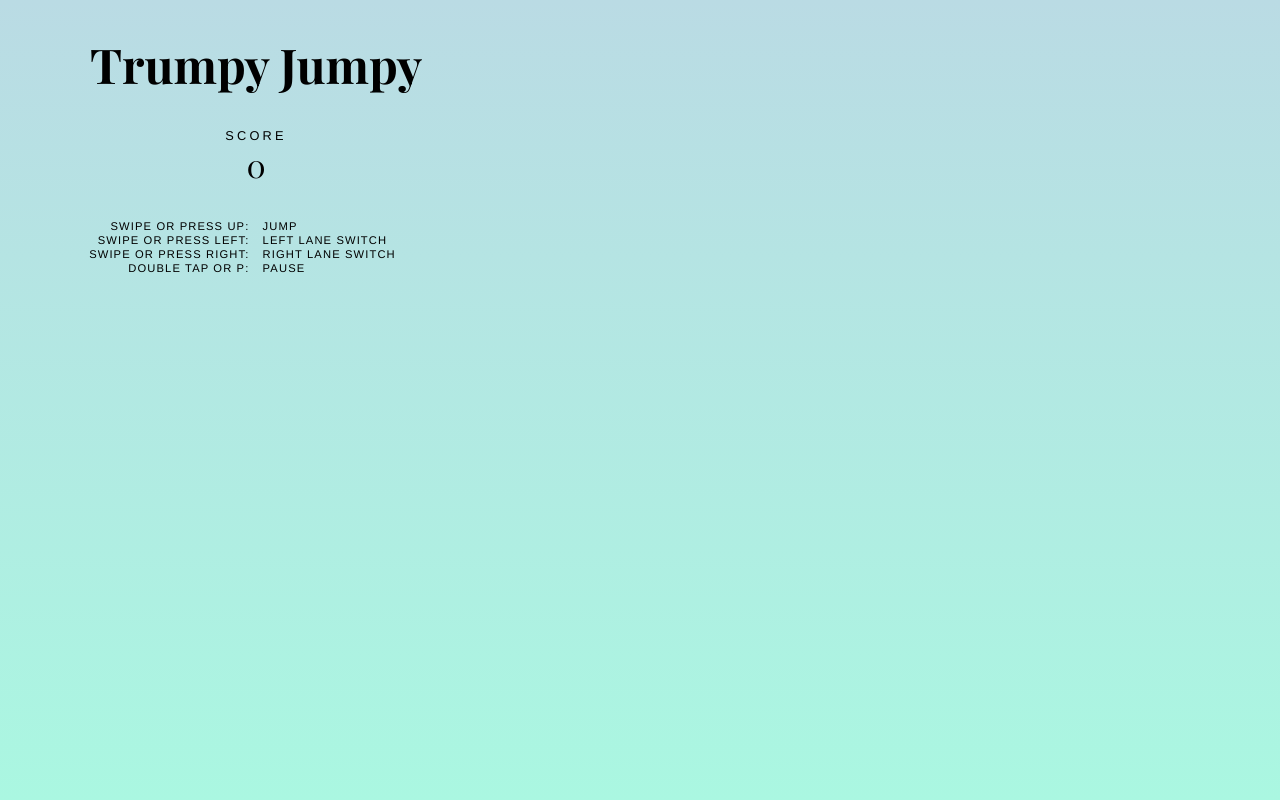
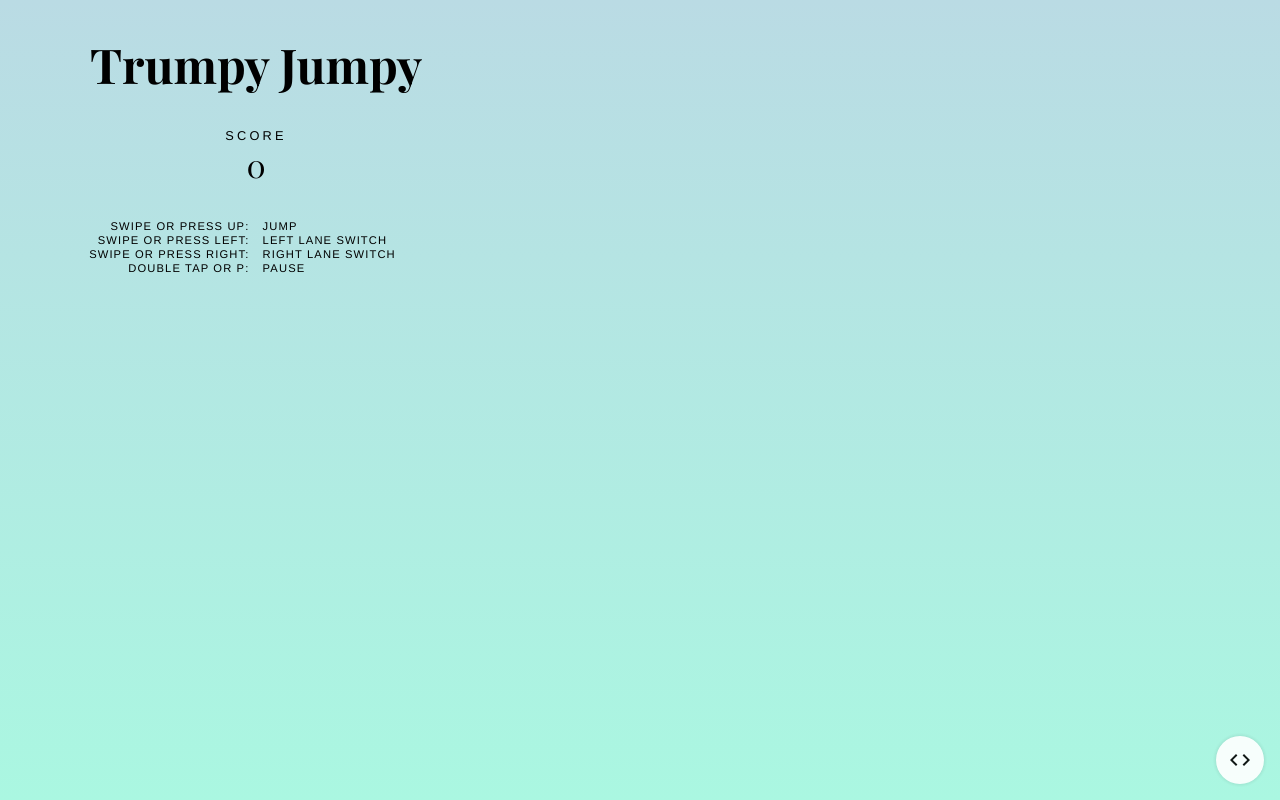
Before and after one commit to xi-osman/trumpyjumpy, a website built with Parcel: page index.html in a window 1280 px wide. Built offline with nearby package versions, Linux system fonts and the light colour scheme; files whose address does not match are found by name.

Commit message:
Add github link

```diff
--- a/index.html
+++ b/index.html
@@ -40,5 +40,6 @@
 		<div id="world"></div>
 
 		</div>
+		<a id="button" target="_blank" href="https://github.com/xi-osman/trumpyjumpy" title="View source code on GitHub" style=""><img src="/assets/ic_code_black_24dp.svg"></a>
 	</body>
 </html>
--- a/style.css
+++ b/style.css
@@ -160,3 +160,33 @@ td:nth-child(2) {
         width: 100%;
     }
   }
+
+  #button {
+    font-size: calc(var(--font-size) - 1px);
+    line-height: calc(var(--line-height) - 1px);
+    --color-blue: #049EF4;
+    --font-size: 16px;
+    --line-height: 26px;
+    --panel-width: 300px;
+    --panel-padding: 16px;
+    --background-color: #222;
+    --text-color: #bbb;
+    --secondary-text-color: #666;
+    --border-style: 1px solid #444;
+    --header-height: 56px;
+    --icon-size: 24px;
+    font-family: 'Roboto Mono', monospace;
+    box-sizing: border-box;
+    -webkit-font-smoothing: antialiased;
+    text-decoration: none;
+    position: fixed;
+    bottom: 16px;
+    right: 16px;
+    padding: 12px;
+    border-radius: 50%;
+    margin-bottom: 0px;
+    background-color: #FFF;
+    opacity: .9;
+    z-index: 999;
+    box-shadow: 0 0 4px rgba(0,0,0,.15);
+  }
```
Also changed, not shown: assets/ic_code_black_24dp.svg (added).
